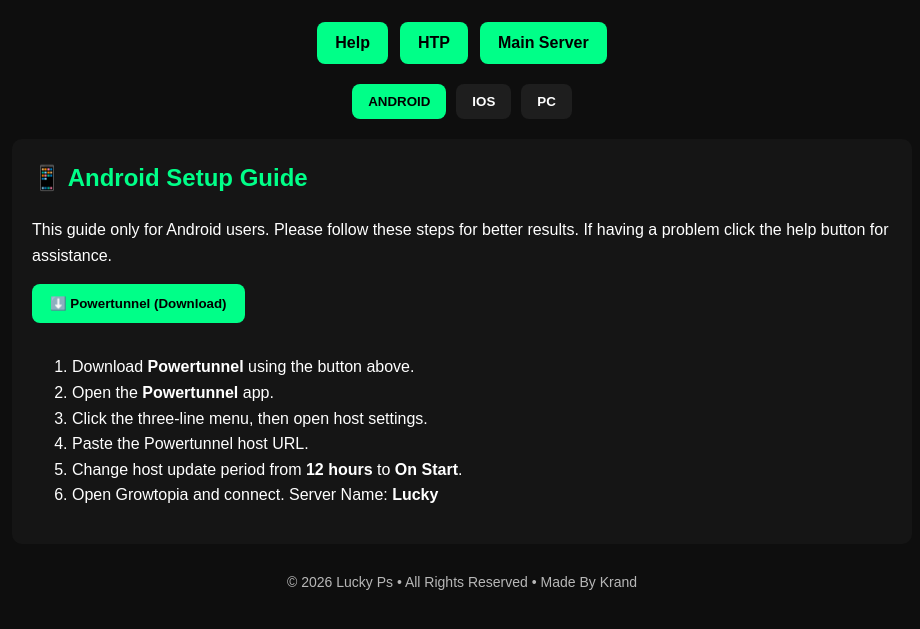
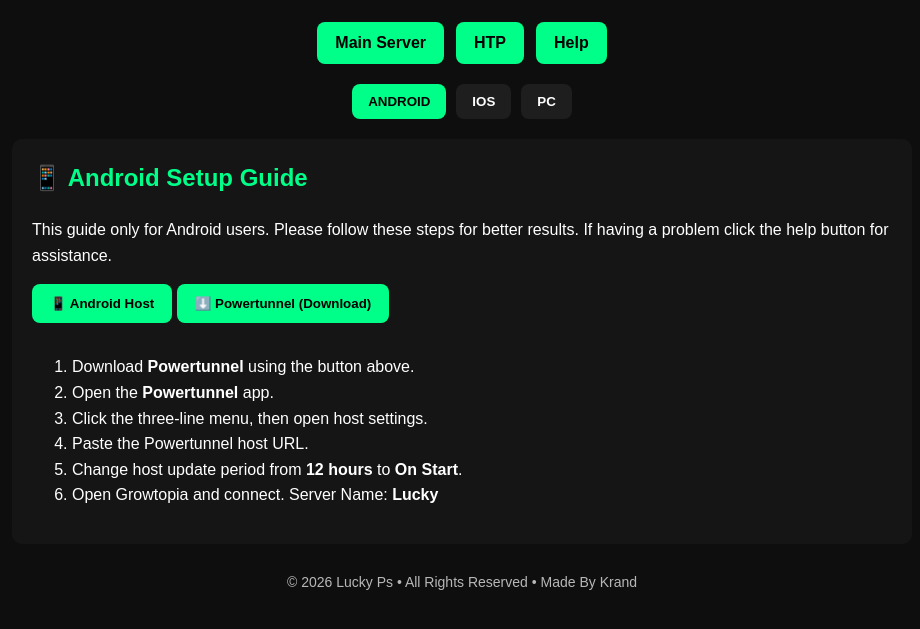
Before and after one commit to luckytopia/Lucky, a plain HTML site: page index.html in a window 1280 px wide. Shown: the part 109-738 px from the top of the page, without its empty margins (178-1098 px from the left). Drawn offline with Linux system fonts and the light colour scheme.

Commit message:
Fix HTML structure and update guides

```diff
--- a/index.html
+++ b/index.html
@@ -131,9 +131,9 @@
     </header>
 
     <div class="buttons">
+        <a href="https://discord.gg/4bFbVJZbAd" target="_blank">Main Server</a>
+        <a href="https://discord.gg/JKHycKmJk" target="_blank">HTP</a>
         <a href="https://discord.com/channels/1424751058172776551/1425069670674726932" target="_blank">Help</a>
-        <a href="https://discord.gg/JKHycKmJk" target="_blank">HTP</a>
-        <a href="https://discord.gg/4bFbVJZbAd" target="_blank">Main Server</a>
     </div>
 
     <div class="tabs">
@@ -150,9 +150,15 @@
             If having a problem click the help button for assistance.
         </p>
 
+<button class="copy-btn" onclick="copyAndroidHost()">
+         📱   Android  Host
+        </button>
+
         <a href="https://powertunnel.en.uptodown.com/android/download" target="_blank">
             <button class="copy-btn">⬇️ Powertunnel (Download)</button>
         </a>
+
+
 
         <ol>
             <li>Download <b>Powertunnel</b> using the button above.</li>
@@ -196,7 +202,7 @@
         </p>
         <ol>
             <li>Press <b>⊞ Win + R</b> to open Run.</li>
-            <li>Type: <b>C:\Windows\System32\drivers\etc in text box.</b></li>
+            <li>Type: <b>C:\Windows\System32\drivers\etc</b></li>
             <li>Find the file named <b>hosts</b>.</li>
             <li>Right-click and edit with Notepad.</li>
             <li>Add these lines:</li>
@@ -224,6 +230,16 @@
         btn.classList.add('active');
     }
 
+function copyAndroidHost() {
+    const url = "https://dash.gtps.cloud/android/1870";
+
+    navigator.clipboard.writeText(url).then(() => {
+        alert("📱 Android Host copied to clipboard!");
+    }).catch(err => {
+        alert("❌ Failed to copy Android Host.");
+        console.error(err);
+    });
+}
     function copyIOSHost() {
         const url = "https://dash.gtps.cloud/ios/1870";
         navigator.clipboard.writeText(url).then(() => {
@@ -233,5 +249,4 @@
 </script>
 
 </body>
-
-</html>
+                </html>
```
